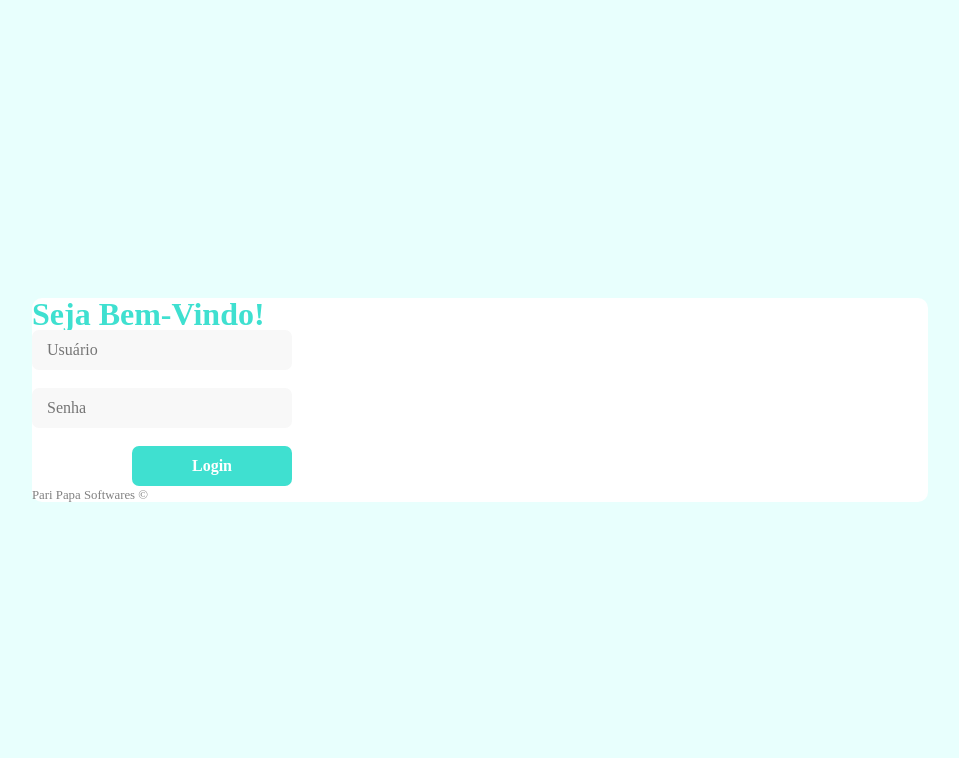
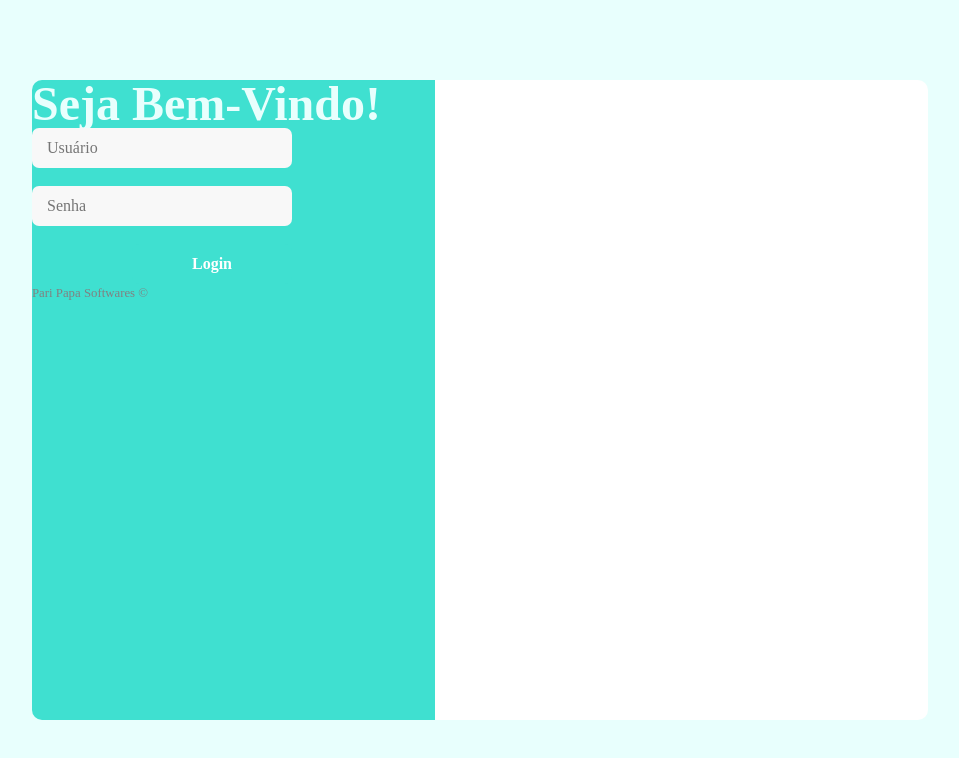
Before and after one commit to framesgabriel/medcore-web, a plain HTML site: page src/index.html in a window 1280 px wide. Shown: the whole page, without its empty margins (160-1119 px from the left). Drawn offline with Linux system fonts and the light colour scheme; a web font is replaced by a local one.

Commit message:
style: color of card altered

```diff
--- a/src/styles/layouts.css
+++ b/src/styles/layouts.css
@@ -26,6 +26,8 @@ main {
 .card {
     width: 70%;
     border-radius: 10px;
+    height: 80%;
+    background: linear-gradient(to right,  var(--verdePrincipal) 0%,var(--verdePrincipal) 45%,white 0%,white 100%);
 }
 
 .bgVerdeClaro {
@@ -41,11 +43,11 @@ main {
 }
 
 .welcome_title {
-    color: var(--verdePrincipal);
+    color: var(--verdeClaro);
     font-family: 'Montserrat';
     font-style: normal;
     font-weight: 700;
-    font-size: 200%;
+    font-size: 300%;
 }
 
 #entName {
```
